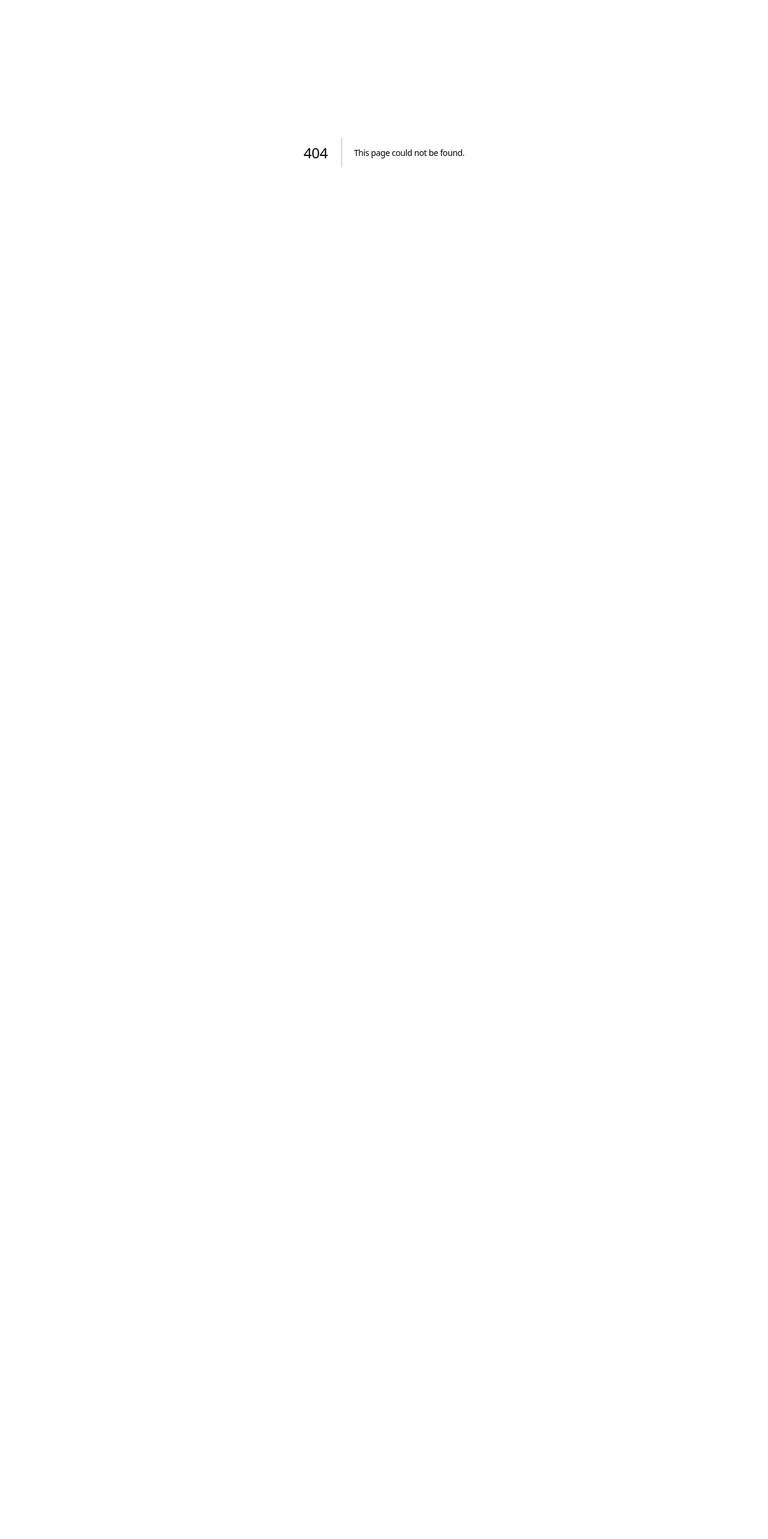
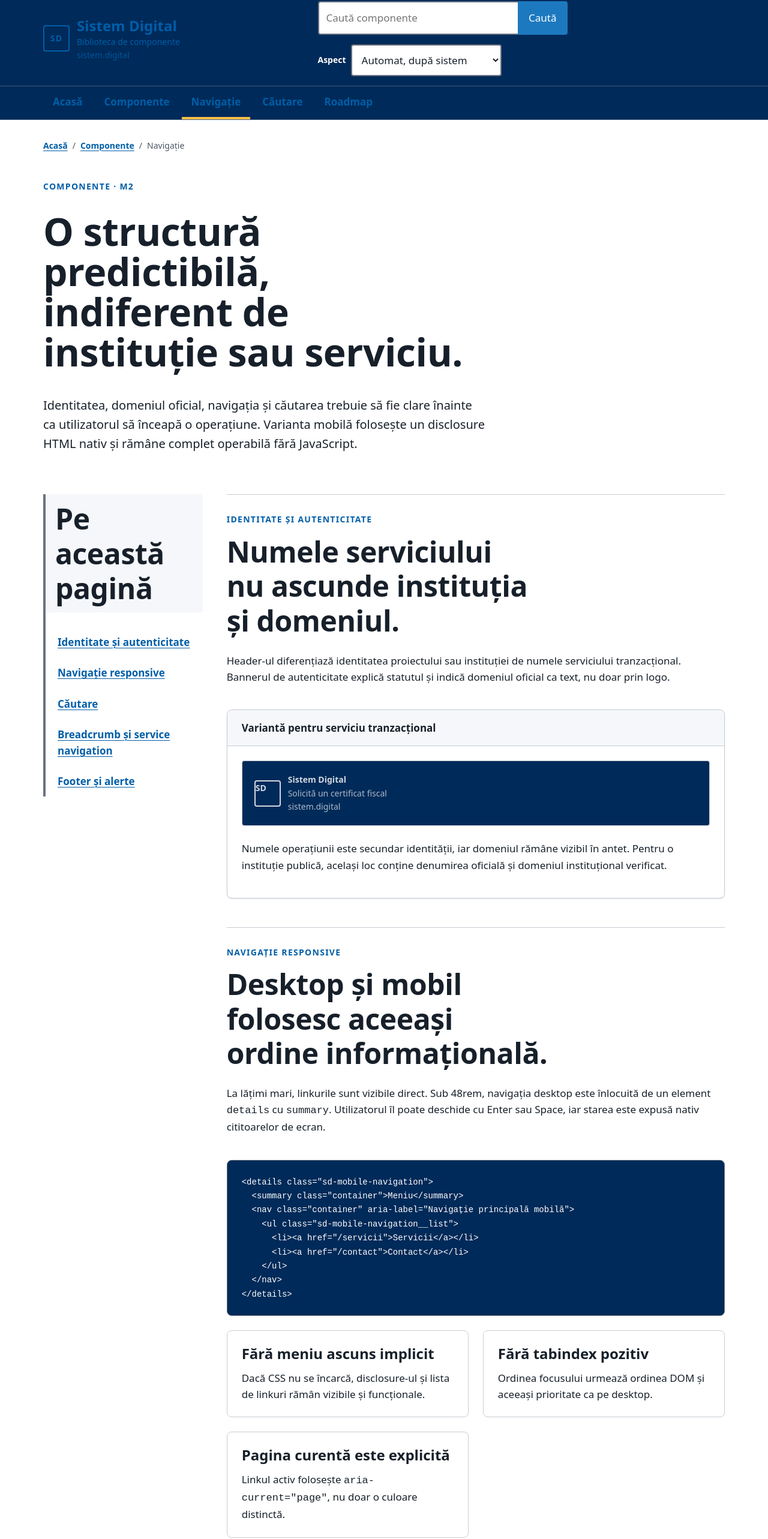
Before and after one commit to ciprian-rus/sistem.digital, a Next.js app in the folder apps/website/: page /componente/navigatie in a window 1280 px wide. Before the commit this address had no page. Shown: the part 146-2712 px from the top of the page at 60% size. Before the commit the page ends 800 px from the top, so only its background shows below. Built offline with nearby package versions, Linux system fonts and the light colour scheme.

Commit message:
feat(website): add navigation component reference page

```diff
--- /dev/null
+++ b/apps/website/src/app/componente/navigatie/page.tsx
@@ -0,0 +1,225 @@
+import type { Metadata } from 'next';
+
+import {
+  Breadcrumbs,
+  PublicFooter,
+  PublicHeader,
+  ServiceNavigation,
+} from '../../../components/public-shell';
+import styles from './page.module.css';
+
+export const metadata: Metadata = {
+  title: 'Navigație și structură instituțională',
+  description:
+    'Componente accesibile pentru identitate, navigație, breadcrumb, căutare, alerte și footer.',
+};
+
+const serviceItems = [
+  { href: '#identitate', label: 'Identitate și autenticitate' },
+  { href: '#responsive', label: 'Navigație responsive' },
+  { href: '#cautare', label: 'Căutare' },
+  { href: '#breadcrumb', label: 'Breadcrumb și service navigation' },
+  { href: '#footer', label: 'Footer și alerte' },
+] as const;
+
+const mobileMarkup = `<details class="sd-mobile-navigation">
+  <summary class="container">Meniu</summary>
+  <nav class="container" aria-label="Navigație principală mobilă">
+    <ul class="sd-mobile-navigation__list">
+      <li><a href="/servicii">Servicii</a></li>
+      <li><a href="/contact">Contact</a></li>
+    </ul>
+  </nav>
+</details>`;
+
+export default function NavigationReferencePage() {
+  return (
+    <>
+      <PublicHeader
+        currentPath="/componente/navigatie"
+        serviceName="Biblioteca de componente"
+        showMajorAlert
+      />
+
+      <main className={`container ${styles.main}`} id="continut">
+        <Breadcrumbs
+          items={[
+            { href: '/', label: 'Acasă' },
+            { href: '/componente/formulare', label: 'Componente' },
+            { label: 'Navigație' },
+          ]}
+        />
+
+        <section className={styles.intro} aria-labelledby="page-title">
+          <p className="section-kicker">Componente · M2</p>
+          <h1 id="page-title">O structură predictibilă, indiferent de instituție sau serviciu.</h1>
+          <p className={styles.lead}>
+            Identitatea, domeniul oficial, navigația și căutarea trebuie să fie clare înainte ca
+            utilizatorul să înceapă o operațiune. Varianta mobilă folosește un disclosure HTML nativ
+            și rămâne complet operabilă fără JavaScript.
+          </p>
+        </section>
+
+        <div className={styles.layout}>
+          <aside>
+            <ServiceNavigation items={serviceItems} title="Pe această pagină" />
+          </aside>
+
+          <div className={styles.content}>
+            <section className={styles.section} id="identitate" aria-labelledby="identity-title">
+              <div>
+                <p className="section-kicker">Identitate și autenticitate</p>
+                <h2 id="identity-title">Numele serviciului nu ascunde instituția și domeniul.</h2>
+                <p>
+                  Header-ul diferențiază identitatea proiectului sau instituției de numele serviciului
+                  tranzacțional. Bannerul de autenticitate explică statutul și indică domeniul oficial
+                  ca text, nu doar prin logo.
+                </p>
+              </div>
+
+              <div className={styles.demo}>
+                <div className={styles.demoHeader}>Variantă pentru serviciu tranzacțional</div>
+                <div className={styles.demoBody}>
+                  <div className={styles.transactionalIdentity}>
+                    <span className={styles.mark} aria-hidden="true">
+                      SD
+                    </span>
+                    <span>
+                      <strong>Sistem Digital</strong>
+                      <span>Solicită un certificat fiscal</span>
+                      <span>sistem.digital</span>
+                    </span>
+                  </div>
+                  <p>
+                    Numele operațiunii este secundar identității, iar domeniul rămâne vizibil în
+                    antet. Pentru o instituție publică, același loc conține denumirea oficială și
+                    domeniul instituțional verificat.
+                  </p>
+                </div>
+              </div>
+            </section>
+
+            <section className={styles.section} id="responsive" aria-labelledby="responsive-title">
+              <div>
+                <p className="section-kicker">Navigație responsive</p>
+                <h2 id="responsive-title">Desktop și mobil folosesc aceeași ordine informațională.</h2>
+                <p>
+                  La lățimi mari, linkurile sunt vizibile direct. Sub 48rem, navigația desktop este
+                  înlocuită de un element <code>details</code> cu <code>summary</code>. Utilizatorul îl
+                  poate deschide cu Enter sau Space, iar starea este expusă nativ cititoarelor de
+                  ecran.
+                </p>
+              </div>
+
+              <pre className={styles.code} tabIndex={0} aria-label="Exemplu HTML meniu mobil">
+                <code>{mobileMarkup}</code>
+              </pre>
+
+              <div className={styles.rules}>
+                <article className={styles.ruleCard}>
+                  <h3>Fără meniu ascuns implicit</h3>
+                  <p>
+                    Dacă CSS nu se încarcă, disclosure-ul și lista de linkuri rămân vizibile și
+                    funcționale.
+                  </p>
+                </article>
+                <article className={styles.ruleCard}>
+                  <h3>Fără tabindex pozitiv</h3>
+                  <p>Ordinea focusului urmează ordinea DOM și aceeași prioritate ca pe desktop.</p>
+                </article>
+                <article className={styles.ruleCard}>
+                  <h3>Pagina curentă este explicită</h3>
+                  <p>
+                    Linkul activ folosește <code>aria-current=&quot;page&quot;</code>, nu doar o culoare
+                    distinctă.
+                  </p>
+                </article>
+              </div>
+            </section>
+
+            <section className={styles.section} id="cautare" aria-labelledby="search-title">
+              <div>
+                <p className="section-kicker">Căutare</p>
+                <h2 id="search-title">O cerere GET poate fi copiată, salvată și distribuită.</h2>
+                <p>
+                  Formularul de căutare folosește landmark-ul <code>role=&quot;search&quot;</code>, label
+                  programatic și parametrul <code>q</code>. Rezultatele au un URL stabil și nu depind
+                  de JavaScript.
+                </p>
+              </div>
+
+              <form className="sd-search" action="/cautare" method="get" role="search">
+                <label className="sd-search__label" htmlFor="reference-search">
+                  Caută în componente
+                </label>
+                <input
+                  className="sd-search__input"
+                  id="reference-search"
+                  name="q"
+                  type="search"
+                  defaultValue="formulare"
+                />
+                <button className="sd-search__button" type="submit">
+                  Caută
+                </button>
+              </form>
+            </section>
+
+            <section className={styles.section} id="breadcrumb" aria-labelledby="breadcrumb-title">
+              <div>
+                <p className="section-kicker">Breadcrumb și service navigation</p>
+                <h2 id="breadcrumb-title">Poziția globală și poziția în serviciu sunt două lucruri.</h2>
+                <p>
+                  Breadcrumb-ul arată ierarhia paginii în site. Service navigation arată pașii sau
+                  secțiunile unui serviciu. Nu se înlocuiesc reciproc și au etichete de navigație
+                  distincte.
+                </p>
+              </div>
+
+              <div className={styles.demo}>
+                <div className={styles.demoHeader}>Exemplu de serviciu</div>
+                <div className={styles.demoBody}>
+                  <Breadcrumbs
+                    items={[
+                      { href: '/', label: 'Acasă' },
+                      { href: '/servicii', label: 'Servicii' },
+                      { label: 'Certificat fiscal' },
+                    ]}
+                  />
+                  <ServiceNavigation
+                    currentPath="#documente"
+                    title="Certificat fiscal"
+                    items={[
+                      { href: '#eligibilitate', label: 'Eligibilitate' },
+                      { href: '#documente', label: 'Documente necesare' },
+                      { href: '#trimitere', label: 'Trimite cererea' },
+                    ]}
+                  />
+                </div>
+              </div>
+            </section>
+
+            <section className={styles.section} id="footer" aria-labelledby="footer-title">
+              <div>
+                <p className="section-kicker">Footer și alerte</p>
+                <h2 id="footer-title">Informația critică apare înaintea conținutului, nu în footer.</h2>
+              </div>
+
+              <ul className={styles.checklist}>
+                <li>Alerta majoră este rezervată incidentelor sau schimbărilor cu impact larg.</li>
+                <li>Bannerul oficial explică autenticitatea și statutul site-ului.</li>
+                <li>Footer-ul oferă resurse, guvernanță, contact și informații juridice.</li>
+                <li>Linkurile obligatorii nu sunt ascunse în meniuri expandabile.</li>
+                <li>Footer-ul nu repetă întreaga navigație principală.</li>
+              </ul>
+            </section>
+          </div>
+        </div>
+      </main>
+
+      <PublicFooter>
+        <p>Pagina demonstrează varianta pentru un sistem de design și un serviciu tranzacțional.</p>
+      </PublicFooter>
+    </>
+  );
+}
```
